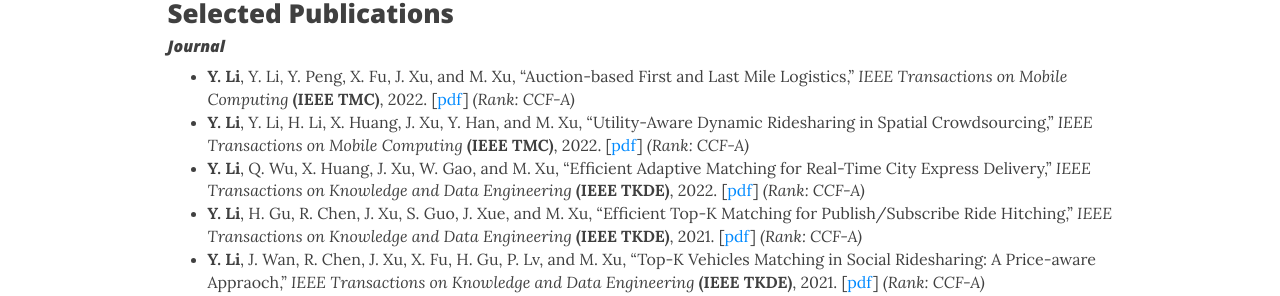
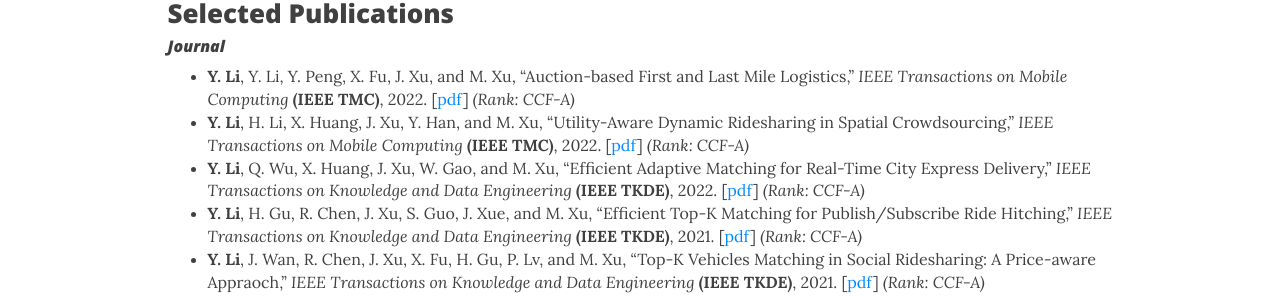
Before and after one commit to zzudb/zzudb.github.io, a Jekyll site: the page built from pages/mypublications.md, in a window 1280 px wide and 900 px high. Shown: the part 151-447 px from the top of the window. Built offline with Jekyll 4.4.1, drawn with Linux system fonts in a browser that asks for light colours; nearby versions of some CDN libraries.

```diff
--- a/pages/mypublications.md
+++ b/pages/mypublications.md
@@ -7,7 +7,7 @@ show-avatar: false
 #### _Journal_
 
 * **Y. Li**, Y. Li, Y. Peng, X. Fu, J. Xu, and M. Xu, "Auction-based First and Last Mile Logistics,'' _IEEE Transactions on Mobile Computing_ **(IEEE TMC)**, 2022. [[pdf](https://zzudb.github.io/pages/mypublications/)] _(Rank: CCF-A)_
-* **Y. Li**, Y. Li, H. Li, X. Huang, J. Xu, Y. Han, and M. Xu, "Utility-Aware Dynamic Ridesharing in Spatial Crowdsourcing,'' _IEEE Transactions on Mobile Computing_ **(IEEE TMC)**, 2022. [[pdf](https://zzudb.github.io/pages/mypublications/)] _(Rank: CCF-A)_
+* **Y. Li**, H. Li, X. Huang, J. Xu, Y. Han, and M. Xu, "Utility-Aware Dynamic Ridesharing in Spatial Crowdsourcing,'' _IEEE Transactions on Mobile Computing_ **(IEEE TMC)**, 2022. [[pdf](https://zzudb.github.io/pages/mypublications/)] _(Rank: CCF-A)_
 * **Y. Li**, Q. Wu, X. Huang, J. Xu, W. Gao, and M. Xu, "Efficient Adaptive Matching for Real-Time City Express Delivery,'' _IEEE Transactions on Knowledge and Data Engineering_ **(IEEE TKDE)**, 2022. [[pdf](https://zzudb.github.io/pages/mypublications/)] _(Rank: CCF-A)_
 * **Y. Li**, H. Gu, R. Chen, J. Xu, S. Guo, J. Xue, and M. Xu, "Efficient Top-K Matching for Publish/Subscribe Ride Hitching,'' _IEEE Transactions on Knowledge and Data Engineering_ **(IEEE TKDE)**, 2021. [[pdf](https://zzudb.github.io/pages/mypublications/)] _(Rank: CCF-A)_
 * **Y. Li**, J. Wan, R. Chen, J. Xu, X. Fu, H. Gu, P. Lv, and M. Xu, "Top-K Vehicles Matching in Social Ridesharing: A Price-aware Appraoch,'' _IEEE Transactions on Knowledge and Data Engineering_ **(IEEE TKDE)**, 2021. [[pdf](https://zzudb.github.io/pages/mypublications/)] _(Rank: CCF-A)_
```
